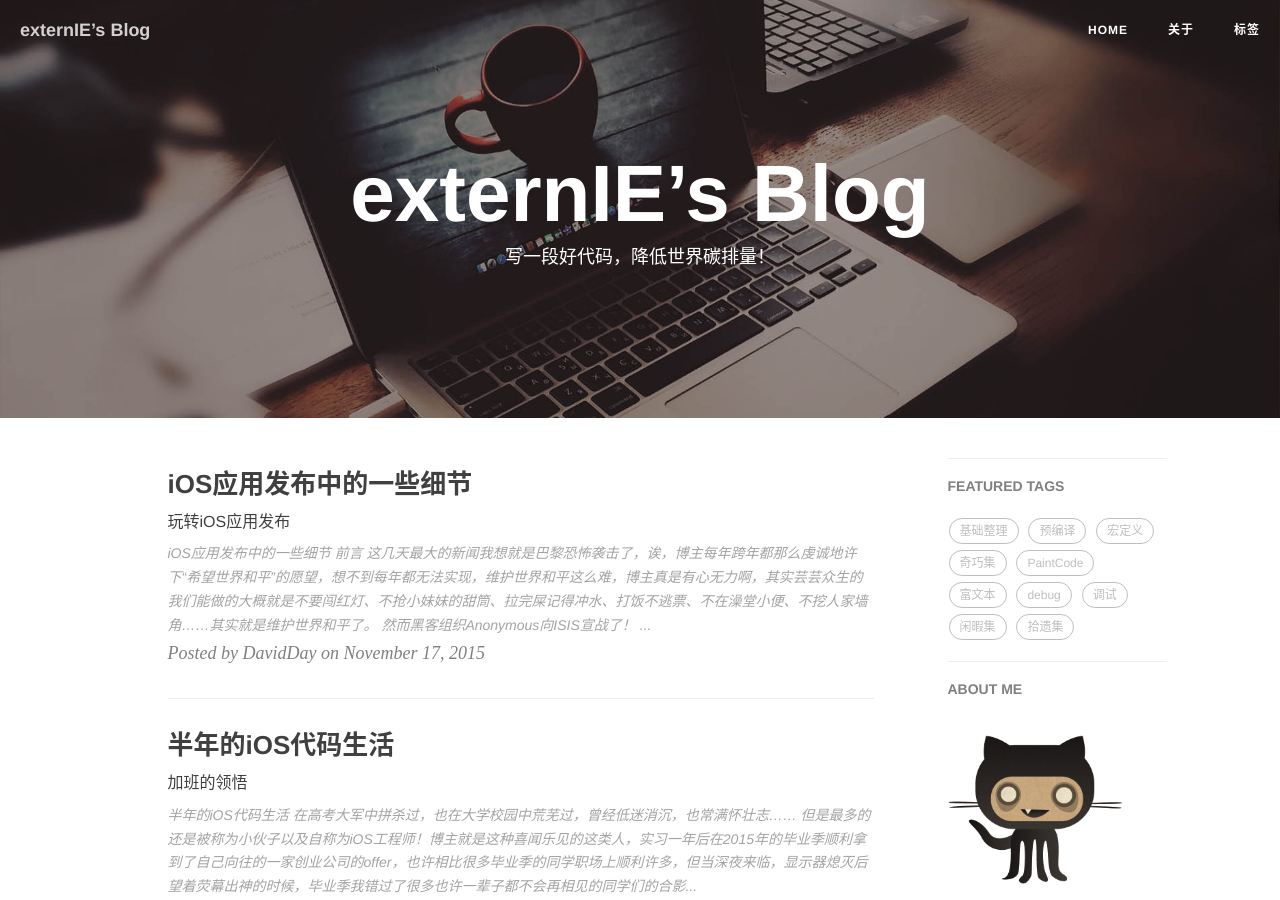
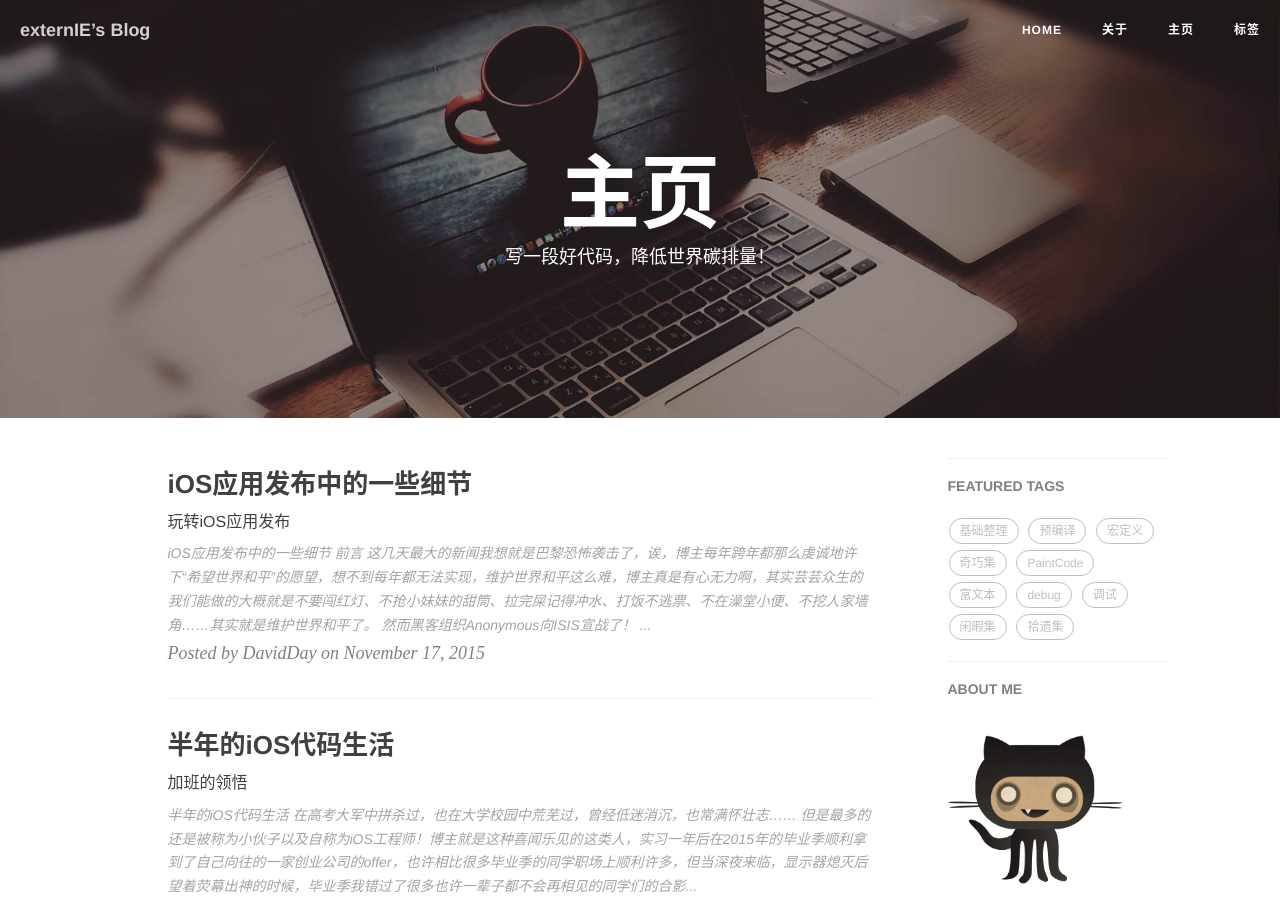
Before and after one commit to externIE/externieblog, a Jekyll site: the page built from index.html, in a window 1280 px wide and 900 px high. Built offline with Jekyll 4.4.1, drawn with Linux system fonts in a browser that asks for light colours; nearby versions of some CDN libraries; the list of posts is cut into pages by our own code; comment, search, counter and statistics services are not loaded; a style sheet for code colours, icons or effects is not loaded.

Commit message:
first commit

```diff
--- a/_config.yml
+++ b/_config.yml
@@ -59,7 +59,7 @@ duoshuo_share: true                     # set to false if you want to use Commen
 # Sidebar settings
 sidebar: true                           # whether or not using Sidebar.
 sidebar-about-description: "逼优鸡杀手"
-sidebar-avatar: http://externie.github.io/img/common/avatar.jpg      # use absolute URL, seeing it's used in both `/` and `/about/`
+sidebar-avatar: http://externie.github.io/externieblog/img/common/avatar.jpg      # use absolute URL, seeing it's used in both `/` and `/about/`
 
 
 
--- a/index.html
+++ b/index.html
@@ -1,5 +1,6 @@
 ---
 layout: page
+title: "主页"
 description: "写一段好代码，降低世界碳排量！"
 ---
 
```
Also changed, not shown: README.md, 3 other files.
